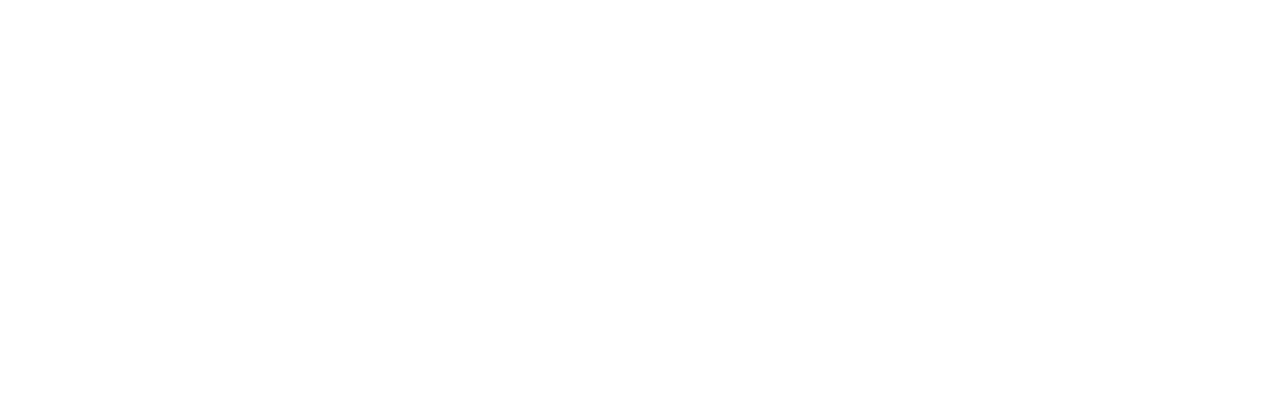
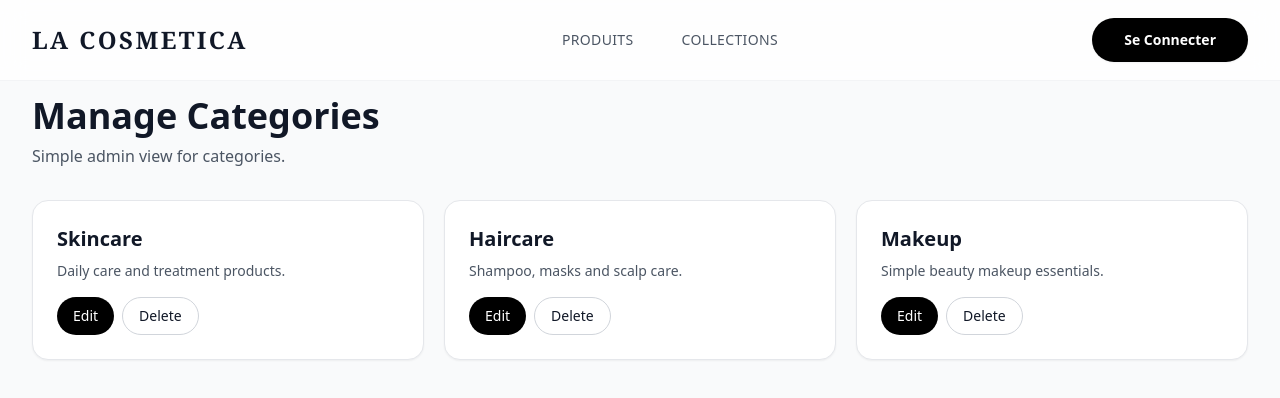
Before and after one commit to ilyas-doughmi/LaCosmetica-V2, a Nuxt app in the folder frontend/: page /dashboard/categories in a window 1280 px wide. Before the commit this address had no page. Shown: the top 398 px of the page. Built offline with nearby package versions, Linux system fonts and the light colour scheme; no server answers.

Commit message:
feat(categories): add manage categories page with admin middleware

```diff
--- /dev/null
+++ b/frontend/app/pages/dashboard/categories.vue
@@ -0,0 +1,36 @@
+<template>
+  <Header />
+  <div class="min-h-screen bg-gray-50 pt-24">
+    <div class="max-w-7xl mx-auto px-4 sm:px-6 lg:px-8 pb-12">
+      <div class="mb-8">
+        <h1 class="text-4xl font-bold text-gray-900 mb-2">Manage Categories</h1>
+        <p class="text-gray-600">Simple admin view for categories.</p>
+      </div>
+
+      <div class="grid grid-cols-1 sm:grid-cols-2 lg:grid-cols-3 gap-5">
+        <div v-for="category in categories" :key="category.name" class="bg-white border border-gray-200 rounded-2xl p-6 shadow-sm">
+          <h2 class="text-xl font-semibold text-gray-900 mb-2">{{ category.name }}</h2>
+          <p class="text-gray-600 text-sm mb-4">{{ category.description }}</p>
+          <div class="flex gap-2">
+            <button class="px-4 py-2 rounded-full bg-black text-white text-sm">Edit</button>
+            <button class="px-4 py-2 rounded-full border border-gray-300 text-sm text-gray-900">Delete</button>
+          </div>
+        </div>
+      </div>
+    </div>
+  </div>
+</template>
+
+<script setup>
+import Header from '../../components/Header.vue'
+
+definePageMeta({
+  middleware: ['auth', 'admin']
+})
+
+const categories = [
+  { name: 'Skincare', description: 'Daily care and treatment products.' },
+  { name: 'Haircare', description: 'Shampoo, masks and scalp care.' },
+  { name: 'Makeup', description: 'Simple beauty makeup essentials.' }
+]
+</script>
```
